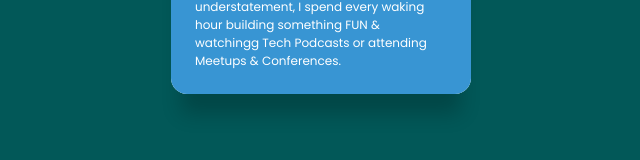
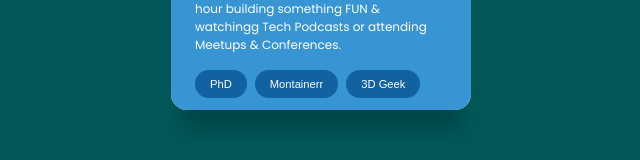
Before and after one commit to luthfizone/virtual-card-project, a React (Vite) app: page / in a window 1280 px wide. Shown: the part 581-741 px from the top of the page, without its empty margins (319-959 px from the left). Built offline with nearby package versions, Linux system fonts and the light colour scheme.

Commit message:
feat: add badge bottom section

```diff
--- /dev/null
+++ b/src/components/Badge.jsx
@@ -0,0 +1,16 @@
+import PropTypes from "prop-types";
+import "./styles/Hightlight.css";
+
+function Badge({ text }) {
+  return (
+    <button target="badge">
+      <div className="height">{text}</div>
+    </button>
+  );
+}
+
+Badge.propTypes = {
+  text: PropTypes.string.isRequired,
+};
+
+export default Badge;
--- a/src/components/Card.jsx
+++ b/src/components/Card.jsx
@@ -1,6 +1,7 @@
 import Biodata from "./Biodata.jsx";
 import Headers from "./Headers.jsx";
 import Identity from "./Identity.jsx";
+import Hightlight from "./Hightlight.jsx";
 import "./styles/Card.css";
 
 /**
@@ -18,6 +19,7 @@ function Card() {
       </div>
       <div className="bottom">
         <Biodata />
+        <Hightlight />
       </div>
     </div>
   );
--- /dev/null
+++ b/src/components/Hightlight.jsx
@@ -0,0 +1,13 @@
+import Badge from "./Badge";
+import "./styles/Hightlight.css";
+function Hightlight() {
+  return (
+    <div className="buttons">
+      <Badge text={"PhD"} />
+      <Badge text={"Montainerr"} />
+      <Badge text={"3D Geek"} />
+    </div>
+  );
+}
+
+export default Hightlight;
--- /dev/null
+++ b/src/components/styles/Hightlight.css
@@ -0,0 +1,24 @@
+.height {
+  color: #fffff9;
+}
+
+.buttons {
+  display: flex;
+  margin-top: 1rem;
+}
+
+button[target="badge"] {
+  padding: 8px 15px;
+  cursor: pointer;
+}
+
+.buttons button {
+  display: flex;
+  justify-content: center;
+  align-items: center;
+  margin-right: 0.5rem;
+  color: #1d252c;
+  font-size: 0.7rem;
+  background-color: #1261a0;
+  border-radius: 1rem;
+}
```
